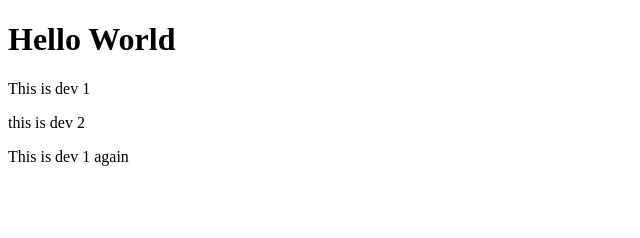
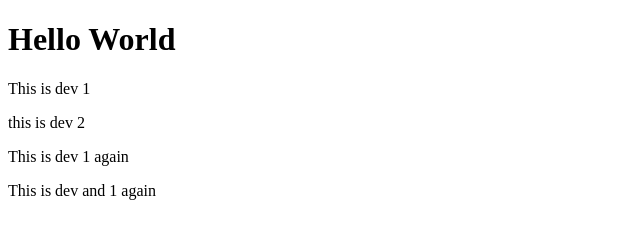
Before and after one commit to Amin7775/git-practice-2, a plain HTML site: page index.html in a window 1280 px wide. Shown: the whole page, without its empty margins (0-640 px from the left). Drawn offline with Linux system fonts and the light colour scheme.

Commit message:
new text

```diff
--- a/index.html
+++ b/index.html
@@ -10,5 +10,6 @@
     <p>This is dev 1</p>
     <p>this is dev 2</p>
     <p>This is dev 1 again</p>
+    <p>This is dev and 1 again</p>
 </body>
 </html>
```
